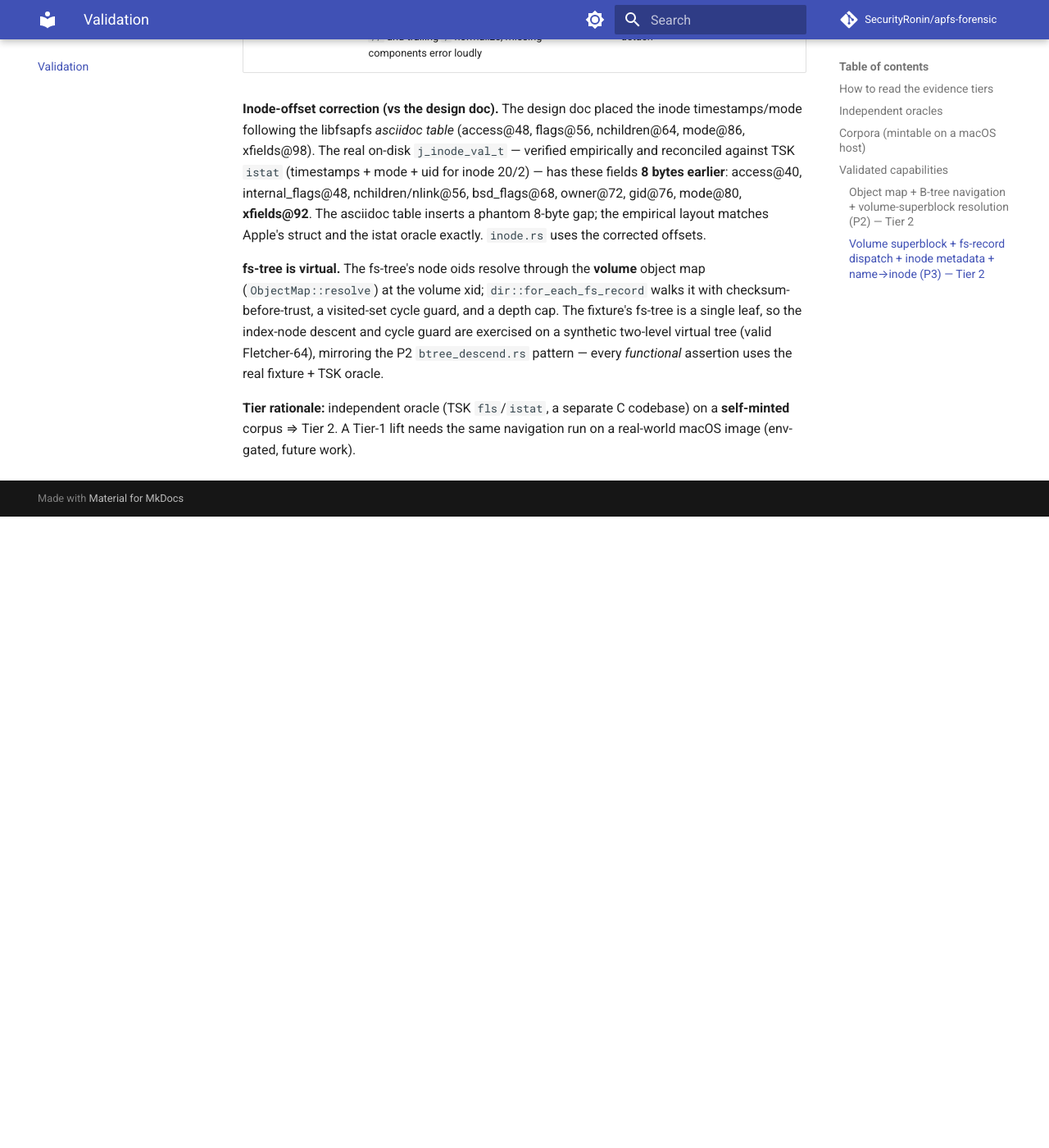
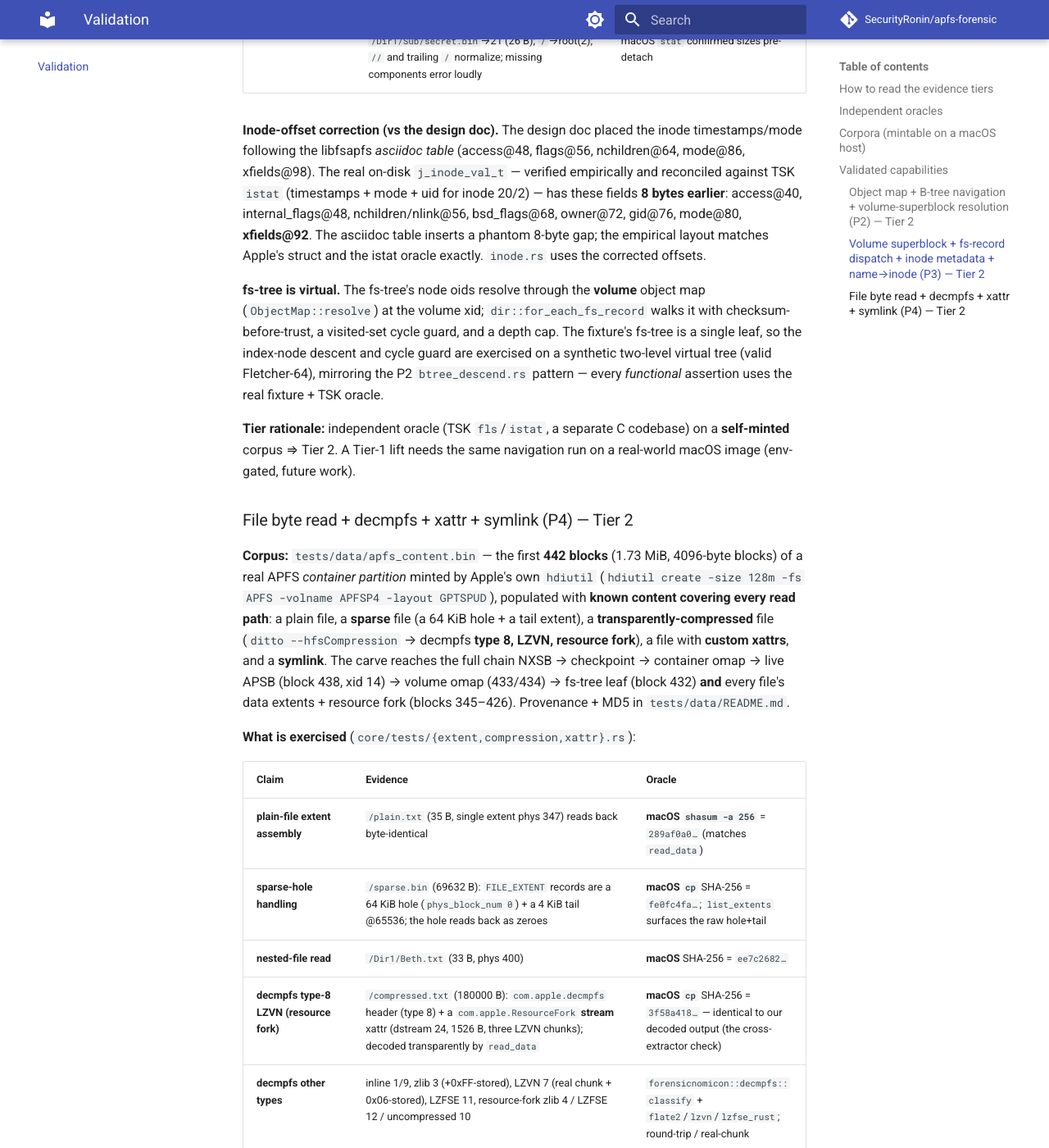
Before and after one commit to SecurityRonin/apfs-forensic, an MkDocs documentation site: the page built from docs/validation.md, in a window 1280 px wide and 1400 px high, scrolled down 3801 px. Shown: the whole window at 82% size. Built offline with MkDocs 1.6.1 and Material for MkDocs 9.7.7, drawn with Linux system fonts in a browser that asks for light colours; comment, search, counter and statistics services are not loaded; before the commit the page ends 4431 px from its top, so only the background shows below that; some of the changed text lies outside the part shown.

Commit message:
docs(apfs): P4 validation + corpus provenance + design mark-done
validation.md: P4 section with the SHA-256 oracle reconciliation table (each
file: read_data vs macOS cp), decmpfs codec-reuse note, symlink-source
verification; status banner updated to P1-P4 validated. tests/data/README.md:
apfs_content.bin provenance (verbatim mint/populate/carve commands, MD5
edb98667…, known-content table, oracles). design doc: P4 row marked done, the
decmpfs-codec-source open item resolved (lzvn-core correction recorded).

Co-Authored-By: Claude Opus 4.8 <noreply@anthropic.com>

```diff
--- a/docs/validation.md
+++ b/docs/validation.md
@@ -1,7 +1,8 @@
 # Validation
 
-> **Status: planned.** This document specifies the validation strategy; results
-> are recorded here as each phase lands. No correctness is claimed yet.
+> **Status: phases P1–P4 validated (Tier 2).** Results are recorded here as each
+> phase lands; later phases (snapshots, spaceman, encryption, sealed) are still
+> in progress. Claims below are scoped to the validated capabilities and tiered.
 
 ## How to read the evidence tiers
 
@@ -121,3 +122,60 @@ fixture + TSK oracle.
 **Tier rationale:** independent oracle (TSK `fls`/`istat`, a separate C codebase)
 on a **self-minted** corpus ⇒ Tier 2. A Tier-1 lift needs the same navigation run
 on a real-world macOS image (env-gated, future work).
+
+### File byte read + decmpfs + xattr + symlink (P4) — Tier 2
+
+**Corpus:** `tests/data/apfs_content.bin` — the first **442 blocks** (1.73 MiB,
+4096-byte blocks) of a real APFS *container partition* minted by Apple's own
+`hdiutil` (`hdiutil create -size 128m -fs APFS -volname APFSP4 -layout GPTSPUD`),
+populated with **known content covering every read path**: a plain file, a
+**sparse** file (a 64 KiB hole + a tail extent), a **transparently-compressed**
+file (`ditto --hfsCompression` → decmpfs **type 8, LZVN, resource fork**), a file
+with **custom xattrs**, and a **symlink**. The carve reaches the full chain
+NXSB → checkpoint → container omap → live APSB (block 438, xid 14) → volume omap
+(433/434) → fs-tree leaf (block 432) **and** every file's data extents +
+resource fork (blocks 345–426). Provenance + MD5 in `tests/data/README.md`.
+
+**What is exercised** (`core/tests/{extent,compression,xattr}.rs`):
+
+| Claim | Evidence | Oracle |
+|---|---|---|
+| **plain-file extent assembly** | `/plain.txt` (35 B, single extent phys 347) reads back byte-identical | **macOS `shasum -a 256`** = `289af0a0…` (matches `read_data`) |
+| **sparse-hole handling** | `/sparse.bin` (69632 B): `FILE_EXTENT` records are a 64 KiB hole (`phys_block_num 0`) + a 4 KiB tail @65536; the hole reads back as zeroes | **macOS `cp`** SHA-256 = `fe0fc4fa…`; `list_extents` surfaces the raw hole+tail |
+| **nested-file read** | `/Dir1/Beth.txt` (33 B, phys 400) | **macOS** SHA-256 = `ee7c2682…` |
+| **decmpfs type-8 LZVN (resource fork)** | `/compressed.txt` (180000 B): `com.apple.decmpfs` header (type 8) + a `com.apple.ResourceFork` **stream** xattr (dstream 24, 1526 B, three LZVN chunks); decoded transparently by `read_data` | **macOS `cp`** SHA-256 = `3f58a418…` — identical to our decoded output (the cross-extractor check) |
+| **decmpfs other types** | inline 1/9, zlib 3 (+0xFF-stored), LZVN 7 (real chunk + 0x06-stored), LZFSE 11, resource-fork zlib 4 / LZFSE 12 / uncompressed 10 | `forensicnomicon::decmpfs::classify` + `flate2`/`lzvn`/`lzfse_rust`; round-trip / real-chunk |
+| **decmpfs refusals (fail-loud)** | bad magic, truncated, unknown type, dedup type 5, LZBitmap 13/14, missing fork, length mismatch all return a named `ApfsError::Decmpfs` — never fabricated bytes | construction |
+| **extended attributes** | `/plain.txt` carries `com.example.tag`="forensic-marker-P4", `user.note`="second custom attr" (both embedded) | **macOS `xattr -l`** — names + values match `list_xattrs` |
+| **symlink target** | `/symlink_to_beth` → `com.apple.fs.symlink` (embedded) = `"Dir1/Beth.txt"` | **macOS `readlink`** = `Dir1/Beth.txt` |
+
+**SHA-256 oracle reconciliation (the byte-identical cross-extractor check).** Each
+file's content, as assembled by `apfs_core::extent::read_data`, hashes identically
+to the macOS-read bytes captured before detach:
+
+| File | Bytes | `apfs_core::read_data` SHA-256 | macOS `shasum -a 256` | Match |
+|---|---|---|---|---|
+| `/plain.txt` | 35 | `289af0a0…abf86b` | `289af0a0…abf86b` | ✅ |
+| `/sparse.bin` | 69632 | `fe0fc4fa…cc822a` | `fe0fc4fa…cc822a` | ✅ |
+| `/Dir1/Beth.txt` | 33 | `ee7c2682…cfeb96` | `ee7c2682…cfeb96` | ✅ |
+| `/compressed.txt` (decompressed) | 180000 | `3f58a418…3abc78` | `3f58a418…3abc78` | ✅ |
+
+**decmpfs codec reuse (not reinvented).** `core/src/compression.rs` is thin glue
+over the fleet's validated codec stack — `forensicnomicon::decmpfs::classify` for
+the type→algorithm/storage map, `flate2` (zlib 3/4), our length-tolerant
+`lzvn` (`lzvn-core`, types 7/8 — the decoder hfsplus-forensic validated 25/25 on
+real macOS Tahoe data, tolerant of the trailing bytes that `lzfse_rust`'s strict
+path rejects), and `lzfse_rust` (types 11/12). The only APFS-specific logic is
+locating the payload (inline xattr vs `com.apple.ResourceFork` stream).
+
+**Symlink-target source (verified, not assumed).** Empirically the symlink target
+is the **embedded** `com.apple.fs.symlink` xattr value (flags `0x6` =
+`EMBEDDED | 0x4`, value `"Dir1/Beth.txt\0"`), confirmed against the raw fixture
+and macOS `readlink`. (APFS does also store it as a data stream; the xattr form is
+what `ditto`/`ln -s` produced here and what the reader resolves.)
+
+**Tier rationale:** independent oracle (macOS `cp`/`xattr`/`readlink`, Apple's own
+driver, plus the documented construction) on a **self-minted** corpus ⇒ Tier 2
+(`min(independent, self-minted)`). The decmpfs decoder additionally inherits
+hfsplus-forensic's real-macOS validation of the same codec stack. A Tier-1 lift
+needs the same reads run on a real-world macOS image (env-gated, future work).
```
Also changed, not shown: docs/plans/2026-06-21-apfs-forensic-design.md (+8 -4 lines), 1 other file.
